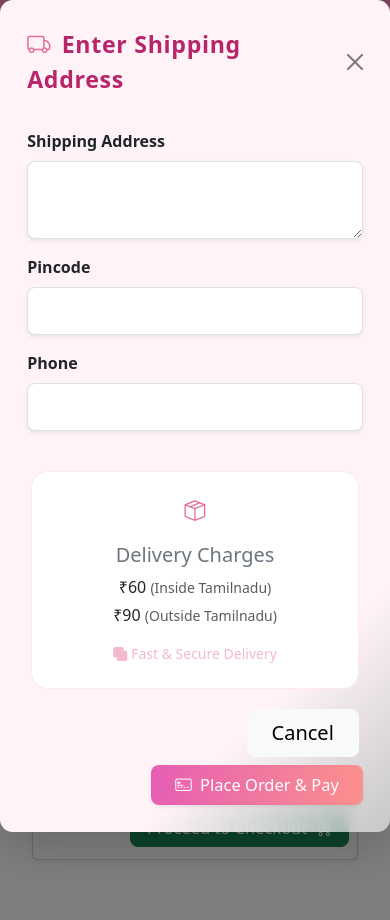
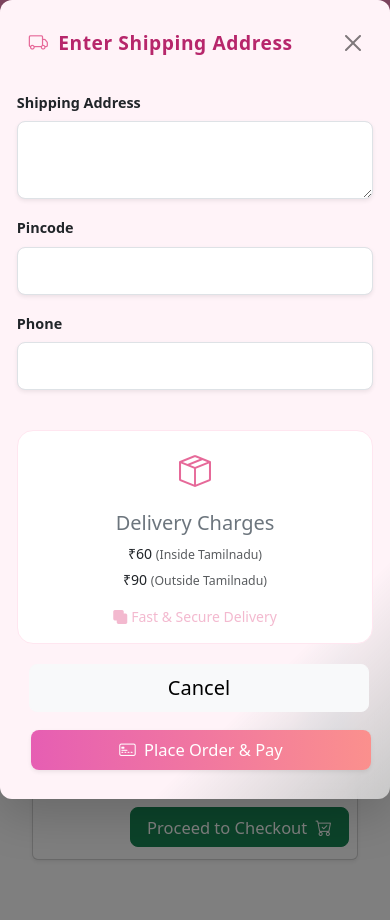
Before and after one commit to codezzzahm1/hana-fashion, a Django app: template sho/templates/sho/cart_detail.html in a window 390 px wide, after a click on "Proceed to Checkout". Run offline with Django 5.2, Linux system fonts and the light colour scheme; the template is opened without the code that fills it: most values are stand-ins (such as "Sample title", 1, 10 or a date in 2020); grey boxes marked "Sample" are stand-in pictures; some libraries are stand-ins or nearby versions.

Commit message:
Update cart_detail.html

```diff
--- a/sho/templates/sho/cart_detail.html
+++ b/sho/templates/sho/cart_detail.html
@@ -541,6 +541,62 @@
   background: linear-gradient(90deg,#fb908d,#e65eb3);
   color: #fff;
 }
+
+
+/* Mobile Responsive Styles for Checkout Modal */
+@media (max-width: 576px) {
+  /* Make modal full width & height */
+  .modal-dialog.modal-elegant-pink {
+    max-width: 100% !important;
+    margin: 0 !important;
+  }
+  .modal-content.bg-glass {
+    border-radius: 0.75rem !important;
+    padding: 0.8rem !important;
+  }
+
+  /* Stack columns vertically */
+  .modal-body .row {
+    flex-direction: column !important;
+  }
+  .modal-body .col-md-7,
+  .modal-body .col-md-5 {
+    max-width: 100% !important;
+    flex: 0 0 100% !important;
+    padding-left: 0 !important;
+    padding-right: 0 !important;
+  }
+
+  /* Reduce padding inside card on mobile */
+  .modal-body .bg-white {
+    padding: 1rem !important;
+  }
+
+  /* Adjust text sizes slightly */
+  .modal-title {
+    font-size: 1.2rem !important;
+  }
+  .modal-body label {
+    font-size: 0.9rem !important;
+  }
+  .modal-body .fs-6 {
+    font-size: 0.88rem !important;
+  }
+  .modal-body .fs-1 {
+    font-size: 2rem !important;
+  }
+
+  /* Make buttons full width for mobile comfort */
+  .modal-footer {
+    flex-direction: column !important;
+    gap: 0.6rem;
+  }
+  .modal-footer .btn {
+    width: 100%;
+  }
+}
+
+
 </style>
 
 
```
